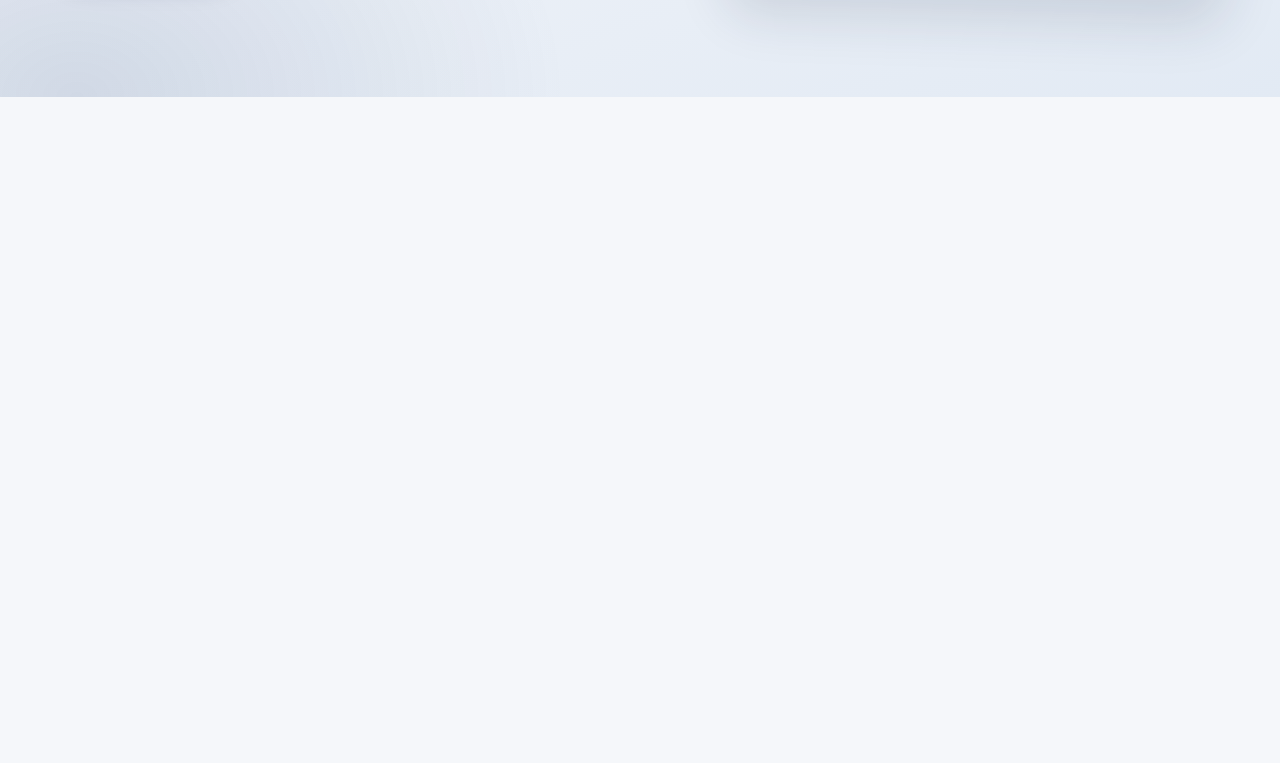
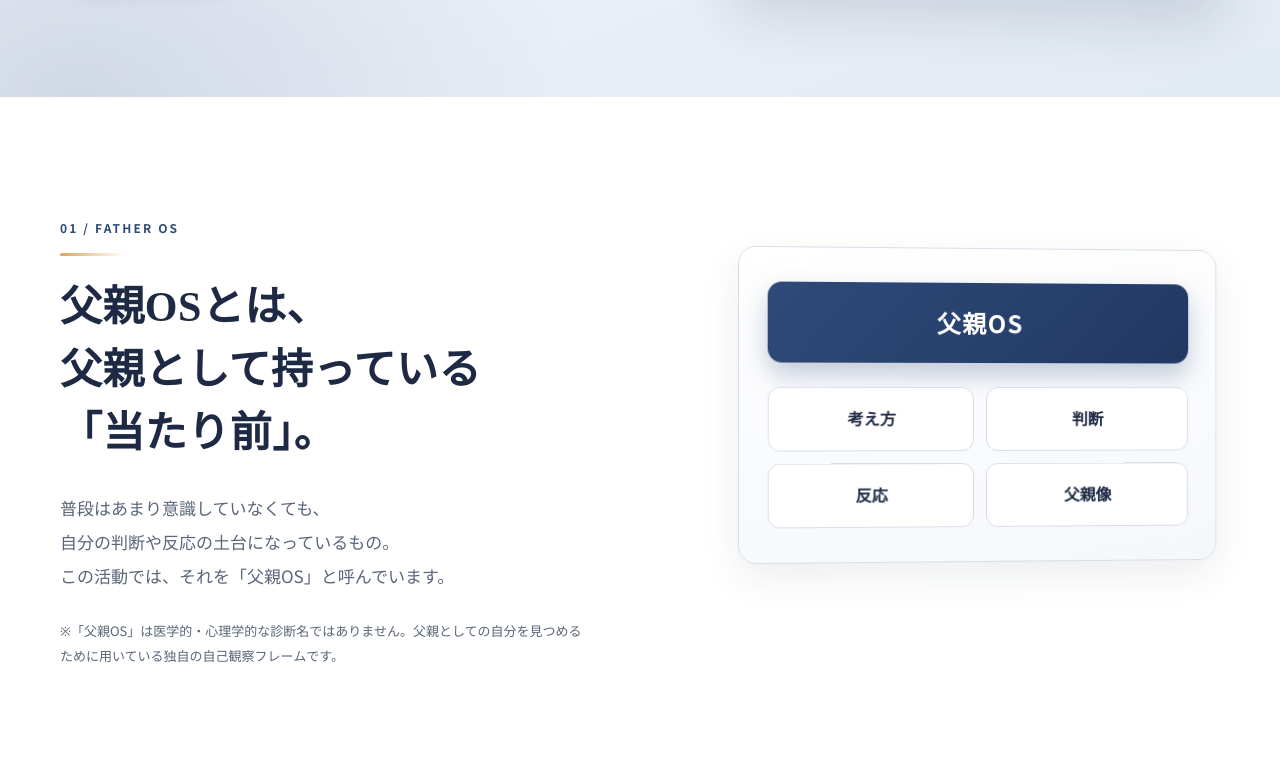
Before and after one commit to tharahata3405/fatheros, a Next.js app: page / in a window 1280 px wide. Shown: the part 757-1520 px from the top of the page. Built offline with nearby package versions, Linux system fonts and the light colour scheme.

Commit message:
style: remove up/down motion gimmicks for text and photos (keep static design)

```diff
--- a/app/globals.css
+++ b/app/globals.css
@@ -713,3 +713,25 @@ figcaption { font-size: 13px; line-height: 1.75; color: var(--muted); }
   .assumption-grid, .book-grid, .entrance-grid { margin-top: 32px; gap: 16px; }
   .hero-symbol img { aspect-ratio: 1 / 1; }
 }
+
+
+/* === Motion off (user request, 2026-11-24) ===
+   No up/down movement for text or photos: the drifting hero background,
+   the rising load-in, the floating hero photo, the scroll reveals and
+   the photo pop-out are all disabled, and hover states no longer lift
+   elements vertically. Static gradients, shadows and tilts remain. */
+.hero, .hero-symbol, .hero-content > * { animation: none !important; }
+.definition, .assumptions, .update, .returning, .viewpoints,
+.child-idea, .profile, .books, .entrances, .diagnosis,
+.returning-image, .profile-image, .making-photo, .idea-flow > figure {
+  animation: none !important;
+}
+.hero-symbol:hover {
+  transform: perspective(1100px) rotateY(2deg) rotateX(0deg);
+}
+.assumption-card:hover, .entrance-grid a:hover,
+.returning-image:hover, .profile-image:hover {
+  transform: none;
+}
+.book-card:hover { transform: perspective(1000px) rotateY(-6deg); }
+.diagnosis-button:hover { transform: none; }
```
